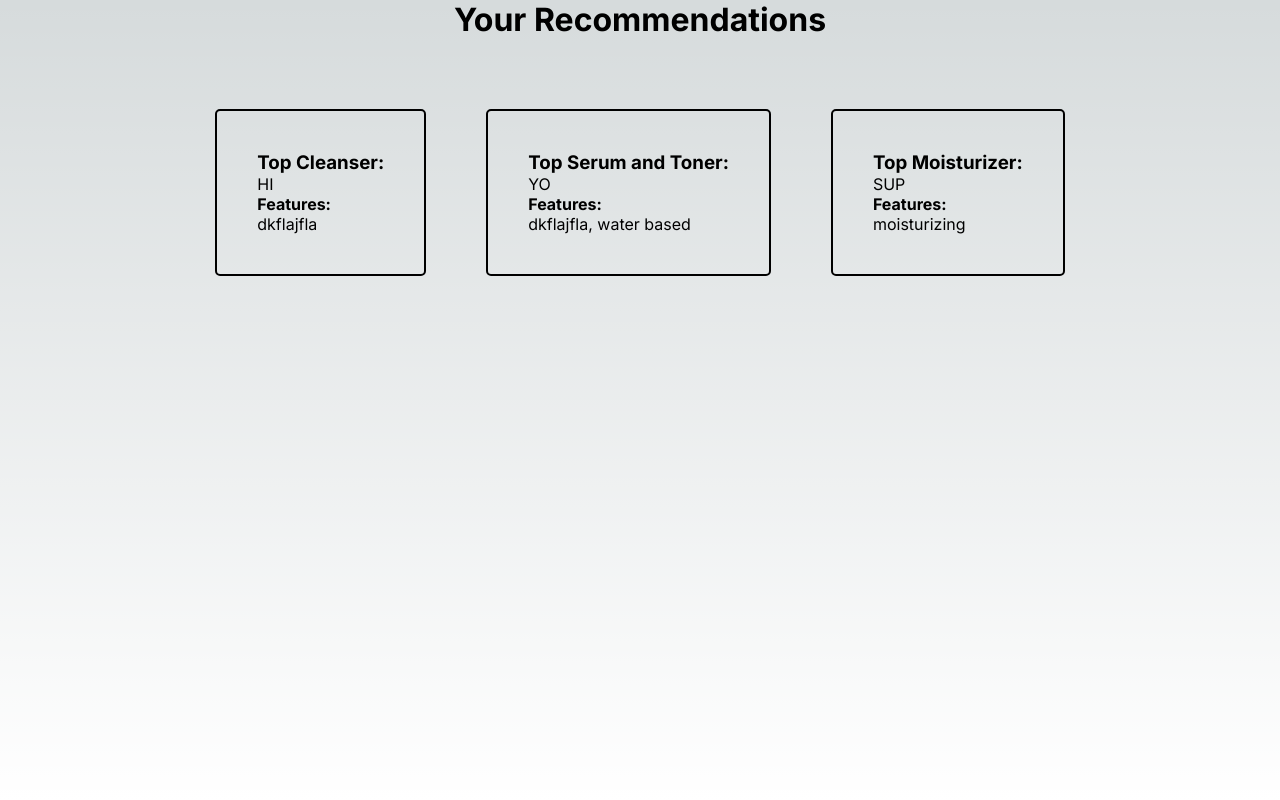
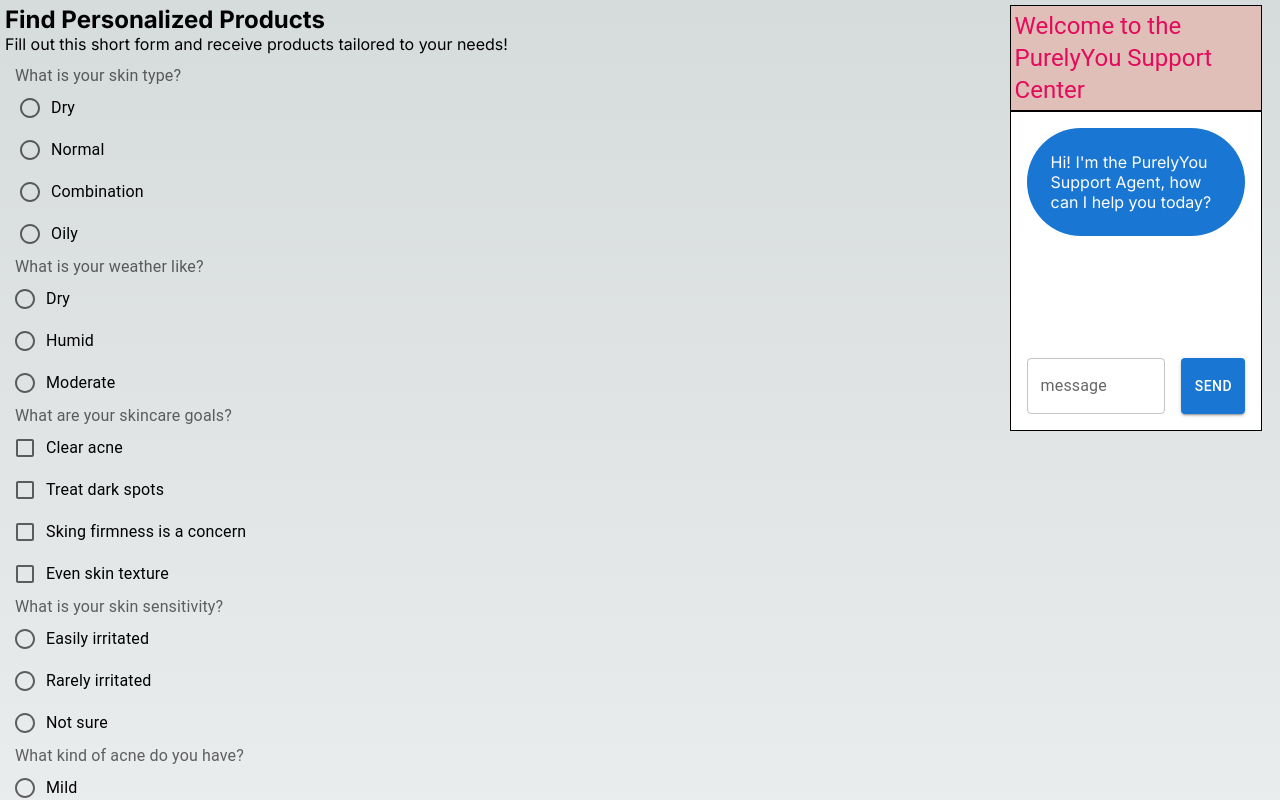
Before and after one commit to rachanaraju3/purelyyou, a Next.js app: page / in a window 1280 px wide. Shown: the top 800 px of the page. Built offline with nearby package versions, Linux system fonts and the light colour scheme; no server answers.

Commit message:
added chatbot and edited page layout

```diff
--- a/app/page.js
+++ b/app/page.js
@@ -1,11 +1,31 @@
+"use client"
 import Image from "next/image";
 import styles from "./page.module.css";
 import Quiz from "@/components/quiz";
 import Recs from "@/components/recs";
+import Chatbot from "@/components/chatbot";
+import {
+  BrowserRouter as Router,
+  Routes,
+  Route,
+  Navigate,
+} from "react-router-dom";
 
 export default function Home() {
   return (
-    <Recs cleanser={{Product: "HI", Features: ["dkflajfla"]}} toner={{Product: "YO", Features: ["dkflajfla, water based"]}} cream={{Product: "SUP", Features: ["moisturizing"]}}></Recs>
+    <div>
+      {/* <Router>
+        <Routes>
+          <Route path="/recs" element={<Recs className={styles.rec} cleanser={{Product: "HI", Features: ["dkflajfla"]}} toner={{Product: "YO", Features: ["dkflajfla, water based"]}} cream={{Product: "SUP", Features: ["moisturizing"]}}></Recs>}/>
+        </Routes>
+      </Router> */}
+      <main className={styles.main}>
+      <Quiz></Quiz>
+      <Chatbot className={styles.chatbot}></Chatbot>
+    </main>
+    </div>
+
+
     // <main className={styles.main}>
     //   <Recs></Recs>
     //   {/* <Quiz></Quiz> */}
--- a/app/page.module.css
+++ b/app/page.module.css
@@ -1,10 +1,33 @@
 .main {
   display: flex;
   flex-direction: column;
-  justify-content: space-between;
-  align-items: center;
-  padding: 6rem;
+  justify-content:space-between;
+  /* align-items: flex-start; */
+  margin: 5px;
+  /* padding: 6rem; */
   min-height: 100vh;
+  /* max-height: 100vh; */
+}
+/*
+.rec{
+  align-self: flex-start;
+  max-height: 70vh;
+} */
+
+/* .chatbot{
+  position: absolute;
+  bottom: 0;
+  right: 0;
+  flex-direction: flex-end;
+  position: relative;
+  margin: 0em;
+  align-items: inherit;
+  width: 50%;
+  max-height: 20vh;
+} */
+
+.chatbot:focus{
+  height: 4em;
 }
 
 .description {
--- /dev/null
+++ b/components/chatbot.js
@@ -0,0 +1,96 @@
+// require('dotenv').config({path:"./.env"});
+import { Box, Stack, TextField, Button, Typography } from "@mui/material";
+import React, { useEffect, useState } from "react";
+import styles from './chatbot.module.css'
+
+
+
+export default function Chatbot() {
+  const { GoogleGenerativeAI} = require("@google/generative-ai");
+  const API_KEY = process.env.NEXT_PUBLIC_GEMINI_API_KEY;
+  const genAI = new GoogleGenerativeAI(API_KEY);
+
+  const model = genAI.getGenerativeModel({
+    model: "gemini-1.5-flash",
+    systemInstruction: `You are an AI-powered customer support assistant for PurelyYou, a platform that provides personalized skincare recommendations. Give concise answers and keep the following points in mind:
+
+    1. PurelyYou offers users personalized skincare recommendations based on the information they provide in our form.
+    2. Our platform helps users narrow down what items are best suited.
+    3. We have a database of over 500 skincare items. The database includes cleansers, moisturizers, toners, and serums. Our database does not include makeup products.
+    4. The form that users fill out to get recommendations is acessed through clicking the 'Get customizing today' button on the homepage.
+    5. Our homepage showcases some of the brands listed in our database.
+    6. Our mission statement is as follows:
+        "We believe that everyone deserves healthy, radiant skin. However, navigating the vast world of skincare can be overwhelming and confusing.
+        Our mission is to simplify this process by offering personalized solutions that are easy to follow. By understanding your skin’s needs and providing tailored recommendations, we aim to empower you to achieve your best skin yet.
+        Because when you feel good in your skin, it reflects in your confidence and overall well-being."
+    7. Only answer questions regarding how to navigate the site, our mission statement, where to find some brands in our database. Do not give users skincare or beauty recommendations.
+    8. If a user asks for recommendations, guide them to filling out the form on our site.
+    9. If a user's query falls outside what you can respond, apologize for the inconvenience and that you cannot answer that question. If they ask about makeup, let them know our site does not handle makeup products.
+    10. Our recommendations should not be taken as professional advice. We simply narrow down to potential products that may be beneficial to the user. Remind users to ultimately consult their doctors.
+    11. Always maintain user privacy and do not share personal information.
+    12. If you're unsure about any information, it's okay to say you don't know and offer to connect the user with a human representative.
+    13. Keep your answers as concise as possible. Aim for 1-2 sentences.
+
+    Your goal is to provide accurate information, assist with common inquiries, and ensure a positive experience for all users.`
+  });
+
+  const [messages, setMessages] = useState([{
+    role: 'assistant',
+    content: `Hi! I'm the PurelyYou Support Agent, how can I help you today?`
+  }])
+
+  const [message, setMessage] = useState('')
+
+  async function run(userMessage) {
+    setMessage('')
+    setMessages((messages)=>[
+      ...messages,
+      {role: 'user', content:userMessage},
+      {role: 'assistant', content:''}])
+
+    console.log(userMessage)
+    const result = await model.generateContent(userMessage)
+    const response = await result.response
+    const text = await response.text()
+    setMessages((messages)=>[
+      ...(messages.slice(0,messages.length-1)),
+      {role: 'assistant', content:text}
+    ])
+    console.log(result)
+    console.log(response.body)
+  }
+
+  const messagesEndRef = React.createRef()
+  const scrollToBottom = () => {
+    messagesEndRef.current?.scrollIntoView({ behavior: "smooth" })
+  }
+
+  useEffect(()=>{
+    scrollToBottom(),[messages]
+  });
+
+  return(
+    <div className={styles.chatbot}>
+        <Box  width='39.5vw' height='100%' display='flex' flexDirection='column' justifyContent='center' alignItems='center'>
+    <Typography variant='h5' width='50%' display='flex' justifyContent='center' alignItems='center' bgcolor={'#E0BFB8'} border={'1px solid black'} padding={0.5} color='#E30B5C'>Welcome to the PurelyYou Support Center</Typography>
+    <Stack direction='column' width='50%' height='40vh' border='1px solid black' bgcolor='white' padding={2} spacing={3}>
+      <Stack direction='column' spacing={2} flexGrow={1} overflow='auto' maxHeight='100%'>
+        {messages.map((message, index)=>(
+          <Box key={index} display='flex' justifyContent={message.role === 'assistant' ? "flex-start" : "flex-end"}>
+            <Box bgcolor={message.role==='assistant' ? 'primary.main' : 'secondary.main'} color='white' borderRadius={16} padding={3}>
+              {message.content}
+            </Box>
+          </Box>
+        ))}
+        <Box ref={messagesEndRef}/>
+      </Stack>
+      <Stack direction='row' spacing={2}>
+        <TextField label='message' fullWidth value={message} onChange={(e) =>setMessage(e.target.value)}/>
+        <Button variant="contained" onClick={()=>{run(message)}}>Send</Button>
+      </Stack>
+    </Stack>
+  </Box>
+    </div>
+  )
+
+}
--- /dev/null
+++ b/components/chatbot.module.css
@@ -0,0 +1,14 @@
+.chatbot{
+    position: fixed;
+    /* align-self: flex-end; */
+    top: 5;
+    right: 0;
+    /* display: flex; */
+    min-height: 50vh;
+    /* max-height: 40vh; */
+    padding: 0;
+    width: 31%;
+    /* padding: 3px; */
+    /* min-height: 30vh; */
+    /* max-height: 30vh; */
+}
--- a/components/quiz.js
+++ b/components/quiz.js
@@ -1,18 +1,28 @@
 import React from 'react';
 import styles from './quiz.module.css';
 import { Button, FormLabel, FormControl, FormControlLabel, RadioGroup, Radio, Checkbox } from '@mui/material';
+import Recs from './recs';
+import { useState } from 'react';
+import { Routes, useHistory, useNavigate } from 'react-router-dom';
 
 export default function Quiz(){
+
+    // use use state to set values for cleanser toner and cream
+    // use useeffect on those as well
+    // on submit button click call a function to generate the top cleanser toner and cream and set them
+    // use effect should then run and repopulate Recs
+
     return(
-        <main>
+        <main className={styles.mains}>
+            <div>
                 <header>
                     <h2>Find Personalized Products</h2>
                     <p>Fill out this short form and receive products tailored to your needs!</p>
                 </header>
                 <div className={styles.form}>
-                <FormControl>
+                    <FormControl >
 
-                    <FormLabel>What is your skin type?</FormLabel>
+                        <FormLabel >What is your skin type?</FormLabel>
                             <RadioGroup
                                 aria-labelledby="demo-radio-buttons-group-label"
                                 name="skin-type"
@@ -89,13 +99,12 @@
                                 <FormControlLabel value="no allergies" control={<Radio />} label="No" />
                             </RadioGroup>
 
-                    <Button>Submit</Button>
+                        <Button type='submit' >Submit</Button>
                     </FormControl>
                 </div>
+            </div>
+            <Recs className={styles.rec} cleanser={{Product: "HI", Features: ["dkflajfla"]}} toner={{Product: "YO", Features: ["dkflajfla, water based"]}} cream={{Product: "SUP", Features: ["moisturizing"]}}></Recs>
 
-            <div>
-                <h2>Your Recommendations</h2>
-            </div>
 
         </main>
     )
--- a/components/recs.js
+++ b/components/recs.js
@@ -44,7 +44,7 @@
     }
 
     return (
-        <main className={styles.main}>
+        <div className={styles.mains}>
             <h1>Your Recommendations</h1>
 
             <div className={styles.recs}>
@@ -68,6 +68,6 @@
                     <div className={styles.recText}>{creamFeatures}</div>
                 </div>
             </div>
-        </main>
+        </div>
     )
 }
--- a/components/recs.module.css
+++ b/components/recs.module.css
@@ -6,11 +6,12 @@
 
 }
 
-.main{
+.mains{
     display: flex;
     flex-direction: column;
-    min-height: 100vh;
+    max-height: 60vh;
     align-items: center;
+    padding: 0;
 }
 
 .tops{
```
Lines whose indentation alone changed are shown as unchanged.
